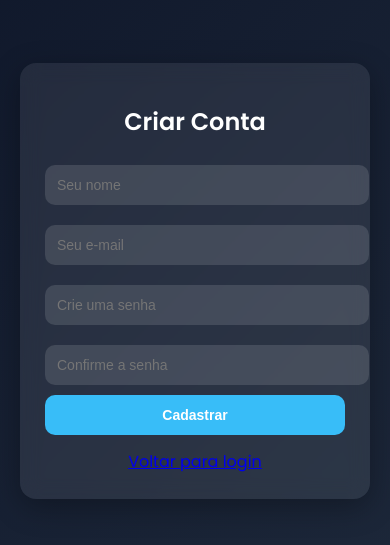
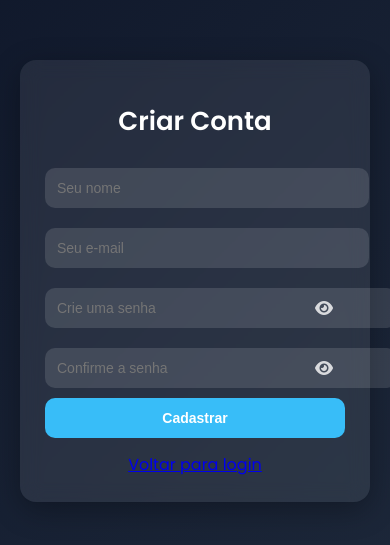
Before and after one commit to mcteodoro/secure-login-dashboard-v2, a plain HTML site: page cadastro.html in a window 390 px wide. Shown: the part 161-706 px from the top of the page. Drawn offline with Linux system fonts and the light colour scheme.

Commit message:
Atualizando Dashboard

```diff
--- a/cadastro.html
+++ b/cadastro.html
@@ -19,10 +19,15 @@ href="https://cdnjs.cloudflare.com/ajax/libs/font-awesome/6.5.1/css/all.min.css"
 
     <input type="email" id="email" placeholder="Seu e-mail">
 
-    <input type="password" id="senha" placeholder="Crie uma senha">
+   <div class="senha-box">
+  <input type="password" id="senha" placeholder="Crie uma senha">
+  <i class="fa-solid fa-eye" onclick="mostrarSenha('senha', this)"></i>
+</div>
 
-    <input type="password" id="confirmar" placeholder="Confirme a senha">
-
+<div class="senha-box">
+  <input type="password" id="confirmar" placeholder="Confirme a senha">
+  <i class="fa-solid fa-eye" onclick="mostrarSenha('confirmar', this)"></i>
+</div>
     <button onclick="cadastrar()">Cadastrar</button>
 
     <p id="mensagem"></p>
--- a/script.js
+++ b/script.js
@@ -159,5 +159,17 @@ function logout() {
   localStorage.removeItem("logado");
   window.location.href = "index.html";
 }
+function mostrarSenha(id, icone) {
+  const campo = document.getElementById(id);
 
+  if (campo.type === "password") {
+    campo.type = "text";
+    icone.classList.remove("fa-eye");
+    icone.classList.add("fa-eye-slash");
+  } else {
+    campo.type = "password";
+    icone.classList.remove("fa-eye-slash");
+    icone.classList.add("fa-eye");
+  }
+}
 document.addEventListener("DOMContentLoaded", carregarUsuario);
--- a/style.css
+++ b/style.css
@@ -80,3 +80,47 @@ button:hover {
   font-size: 14px;
   font-weight: 500;
 }
+.senha-box {
+  position: relative;
+  width: 100%;
+}
+
+.senha-box input {
+  width: 100%;
+  padding-right: 40px;
+}
+
+.senha-box i {
+  position: absolute;
+  right: 12px;
+  top: 50%;
+  transform: translateY(-50%);
+  cursor: pointer;
+  color: white;
+  opacity: 0.8;
+}
+@media (max-width: 600px) {
+
+  .container {
+    width: 90%;
+    padding: 25px;
+  }
+
+  h1 {
+    font-size: 26px;
+  }
+
+  input {
+    font-size: 14px;
+    padding: 12px;
+  }
+
+  button {
+    padding: 12px;
+    font-size: 14px;
+  }
+
+  #historicoBox {
+    font-size: 11px;
+  }
+}
```
Also changed, not shown: index.html (+4 -1 lines).
